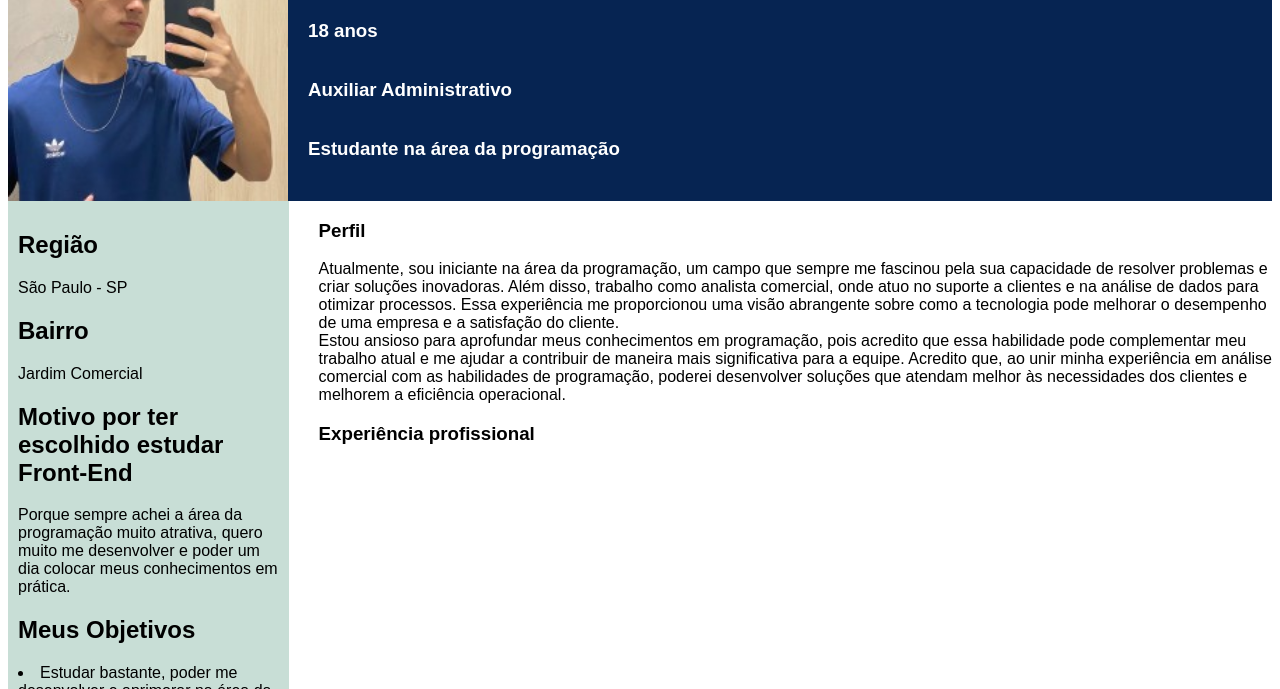
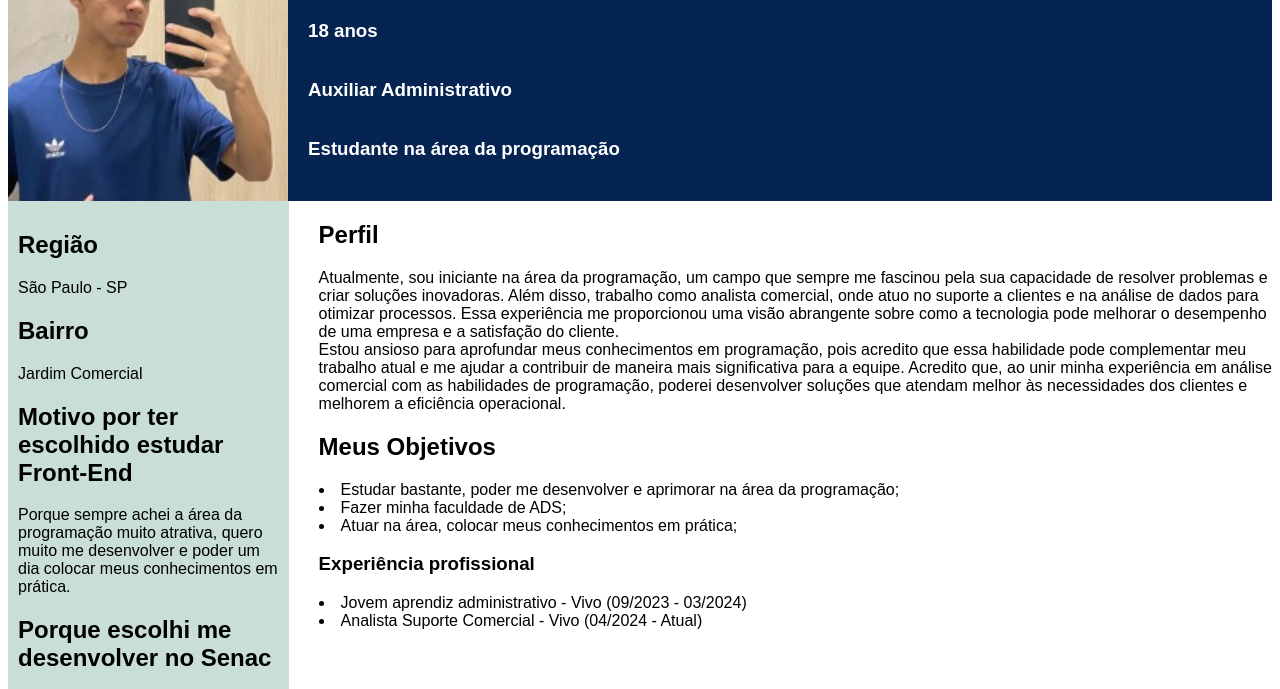
Before and after one commit to deveduardo5/Portif-lio, a plain HTML site: page index.html in a window 1280 px wide. Shown: the part 87-776 px from the top of the page. Drawn offline with Linux system fonts and the light colour scheme.

Commit message:
Melhorando meu portifólio

```diff
--- a/index.html
+++ b/index.html
@@ -38,10 +38,10 @@
                 <h2>Motivo por ter escolhido estudar Front-End</h2>
                 <p>Porque sempre achei a área da programação muito atrativa, quero muito me desenvolver e poder um dia
                     colocar meus conhecimentos em prática.</p>
-                <h2>Meus Objetivos</h2>
+                <!-- <h2>Meus Objetivos</h2>
                 <li>Estudar bastante, poder me desenvolver e aprimorar na área da programação;</li>
                 <li>Fazer minha faculdade de ADS;</li>
-                <li>Atuar na área, colocar meus conhecimentos em prática;</li>
+                <li>Atuar na área, colocar meus conhecimentos em prática;</li> -->
             </div>
 
             <div class="motivo-2">
@@ -75,7 +75,7 @@
 
         <div class="direita">
             <div class="Perfil">
-                <h3>Perfil</h3>
+                <h2>Perfil</h2>
                 <p>Atualmente, sou iniciante na área da programação, um campo que sempre me fascinou pela sua capacidade
                     de
                     resolver problemas e criar soluções inovadoras. Além disso, trabalho como analista comercial, onde
@@ -96,11 +96,16 @@
                     operacional.
                 </p>
             </div>
-            <div class="experiência">
+            <div class="objetivo">
+                <h2>Meus Objetivos</h2>
+                <li>Estudar bastante, poder me desenvolver e aprimorar na área da programação;</li>
+                <li>Fazer minha faculdade de ADS;</li>
+                <li>Atuar na área, colocar meus conhecimentos em prática;</li>
+            </div>
+            <div class="experiência"></div>
                 <h3>Experiência profissional</h3>
-                <p></p>
-                <p></p>
-                </div>
+                <li>Jovem aprendiz administrativo - Vivo (09/2023 - 03/2024)</li>
+                <li>Analista Suporte Comercial - Vivo (04/2024 - Atual)</li>
             </div>
         </div>
     </section>
```
